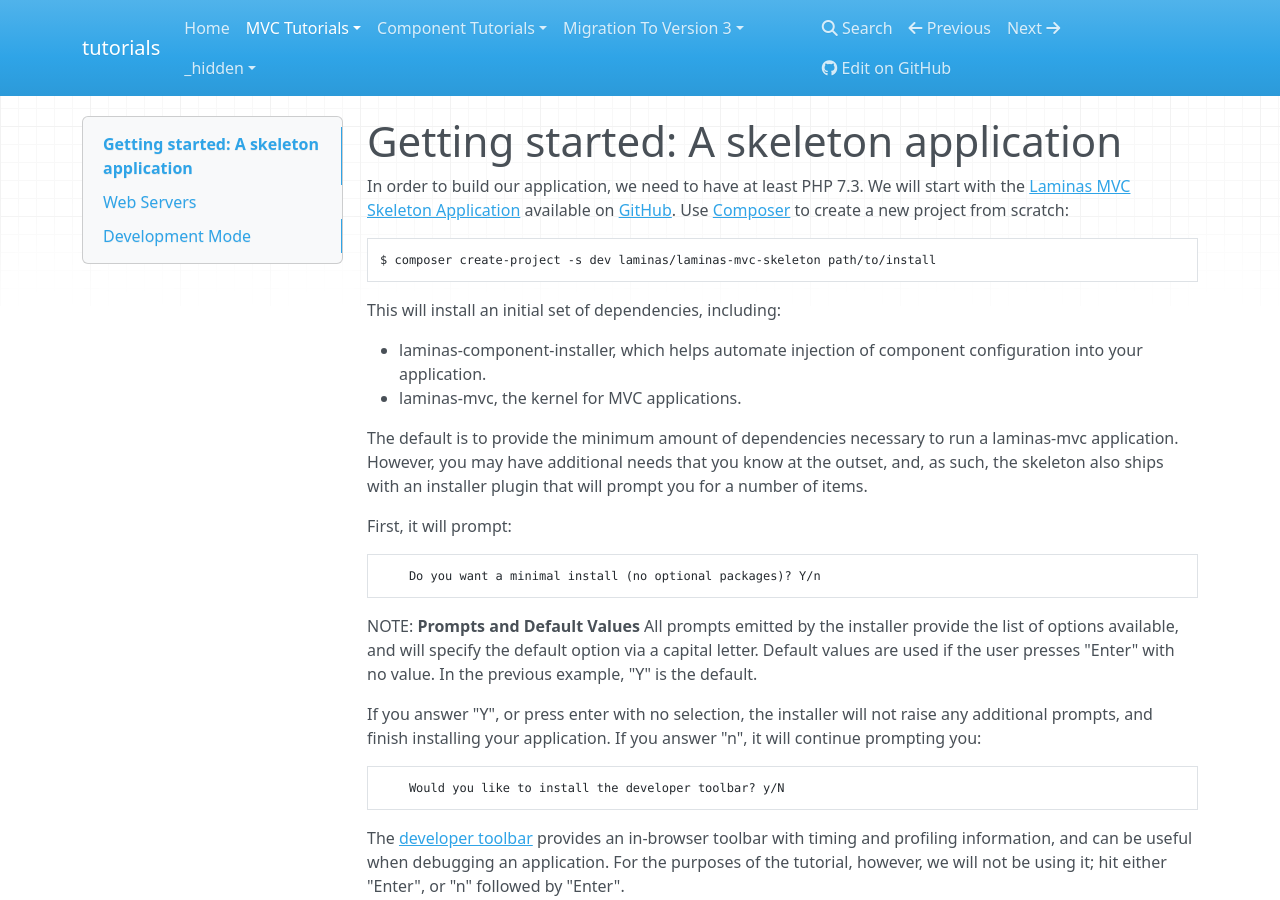
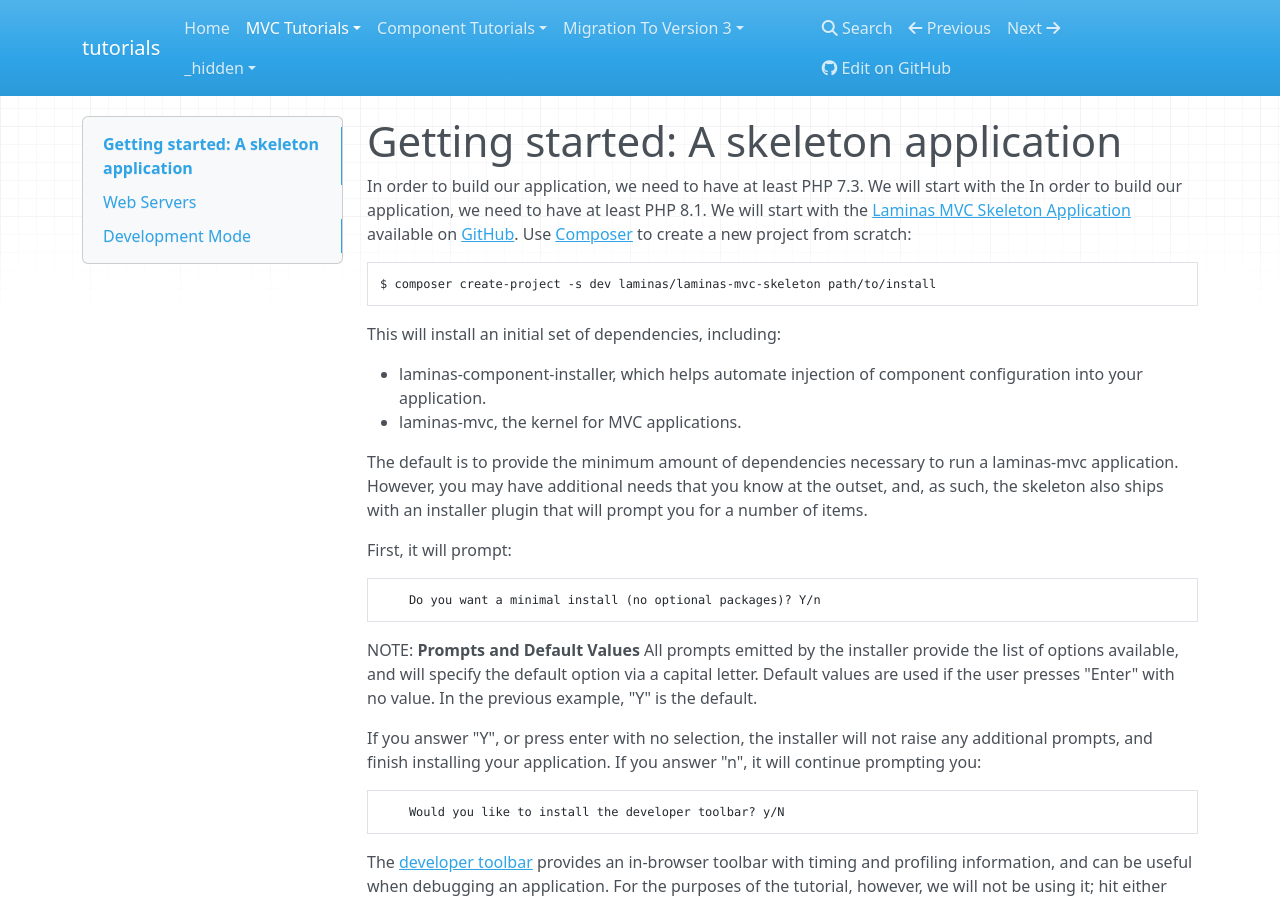
Before and after one commit to laminas/tutorials, an MkDocs documentation site: the page built from docs/book/getting-started/skeleton-application.md, in a window 1280 px wide and 900 px high. Built offline with MkDocs 1.6.1, drawn with Linux system fonts in a browser that asks for light colours; nearby versions of some CDN libraries; some of the changed text lies outside the part shown.

Commit message:
Updates PHP version numbers
Signed-off-by: Frank Brückner <dev@froschdesignstudio.de>

````diff
--- a/docs/book/getting-started/skeleton-application.md
+++ b/docs/book/getting-started/skeleton-application.md
@@ -1,6 +1,7 @@
 # Getting started: A skeleton application
 
 In order to build our application, we need to have at least PHP 7.3. We will start with the
+In order to build our application, we need to have at least PHP 8.1. We will start with the
 [Laminas MVC Skeleton Application](https://github.com/laminas/laminas-mvc-skeleton)
 available on [GitHub](https://github.com/). Use [Composer](https://getcomposer.org)
 to create a new project from scratch:
@@ -293,7 +294,7 @@
 $ docker-compose run laminas composer update
 ```
 
-The configuration includes both PHP 7.3 and Apache 2.4, and maps the host port
+The configuration includes both PHP 8.3 and Apache 2.4, and maps the host port
 8080 to port 80 of the container.
 
 <!-- markdownlint-disable-next-line no-inline-html -->
````
